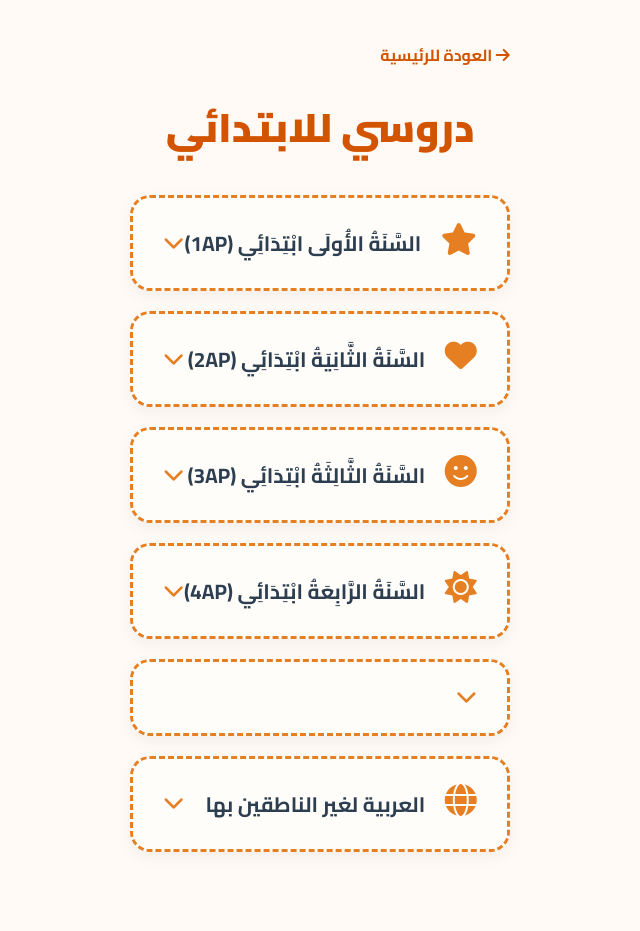
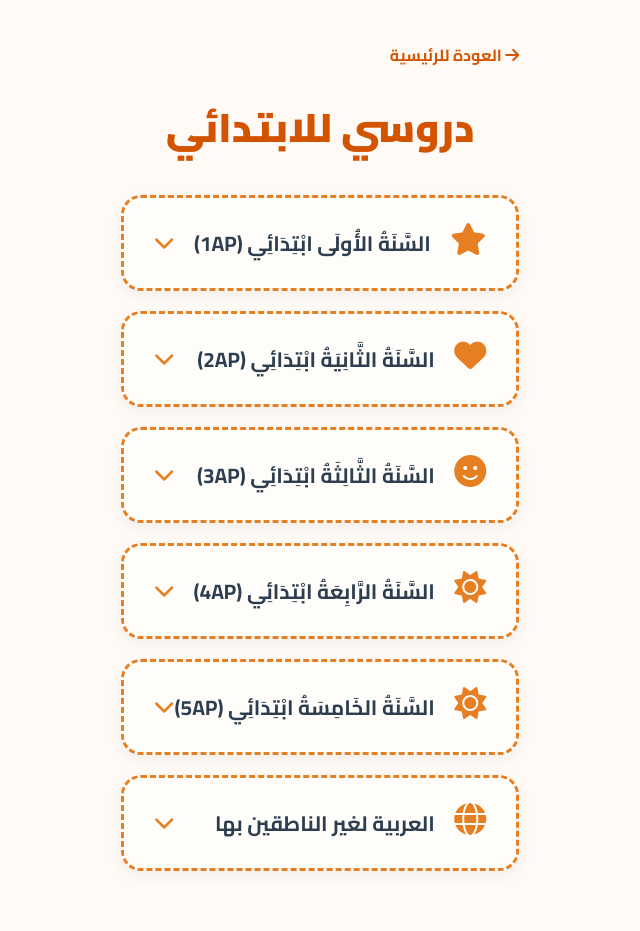
Before and after one commit to QEAlessons-lgtm/bbcschoolalgeria, a plain HTML site: page pages/primary-school.html in a window 1280 px wide. Shown: the whole page, without its empty margins (320-960 px from the left). Drawn offline with Linux system fonts and the light colour scheme.

Commit message:
Update primary-school.html

```diff
--- a/pages/primary-school.html
+++ b/pages/primary-school.html
@@ -476,8 +476,11 @@
         </div>
 
         <!-- السَّنَةُ الخَامِسَةُ ابْتِدَائِي -->
-        <div class="year-section">
+       <div class="year-section">
             <div class="year-header" onclick="toggleYear(this)">
+                <div>
+                    <i class="fas fa-sun main-icon"></i> السَّنَةُ الخَامِسَةُ ابْتِدَائِي (5AP)
+                </div>
                 <i class="fas fa-chevron-down arrow-icon"></i>
             </div>
             <div class="subjects-list">
```
